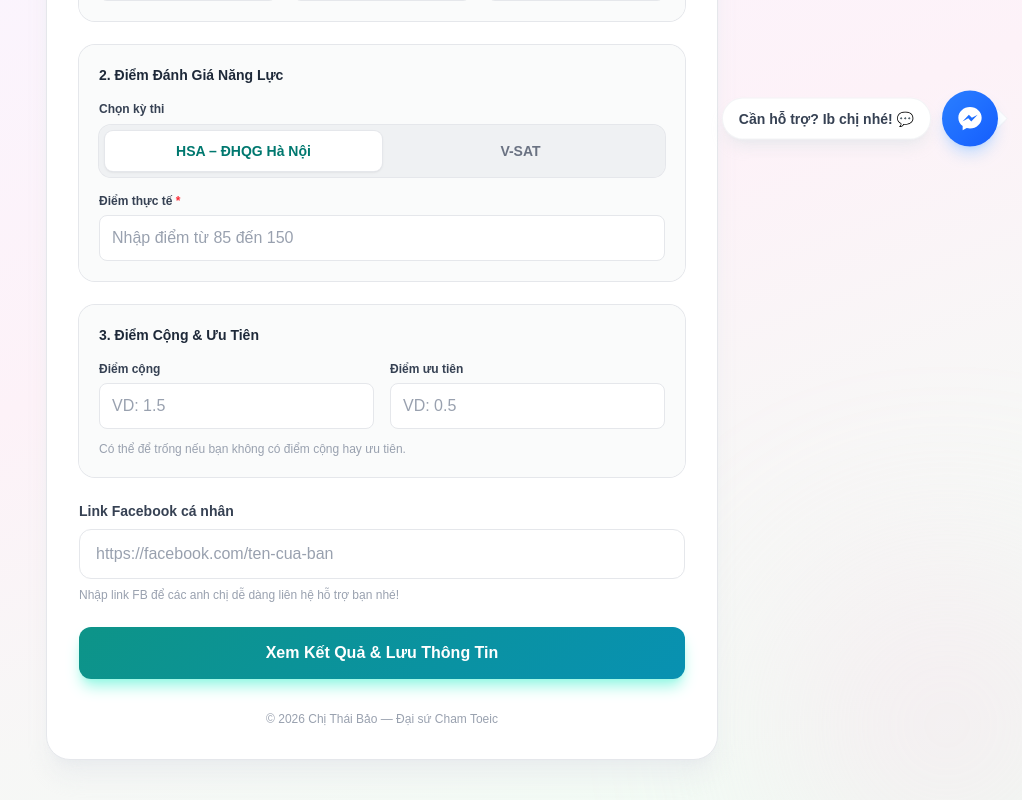
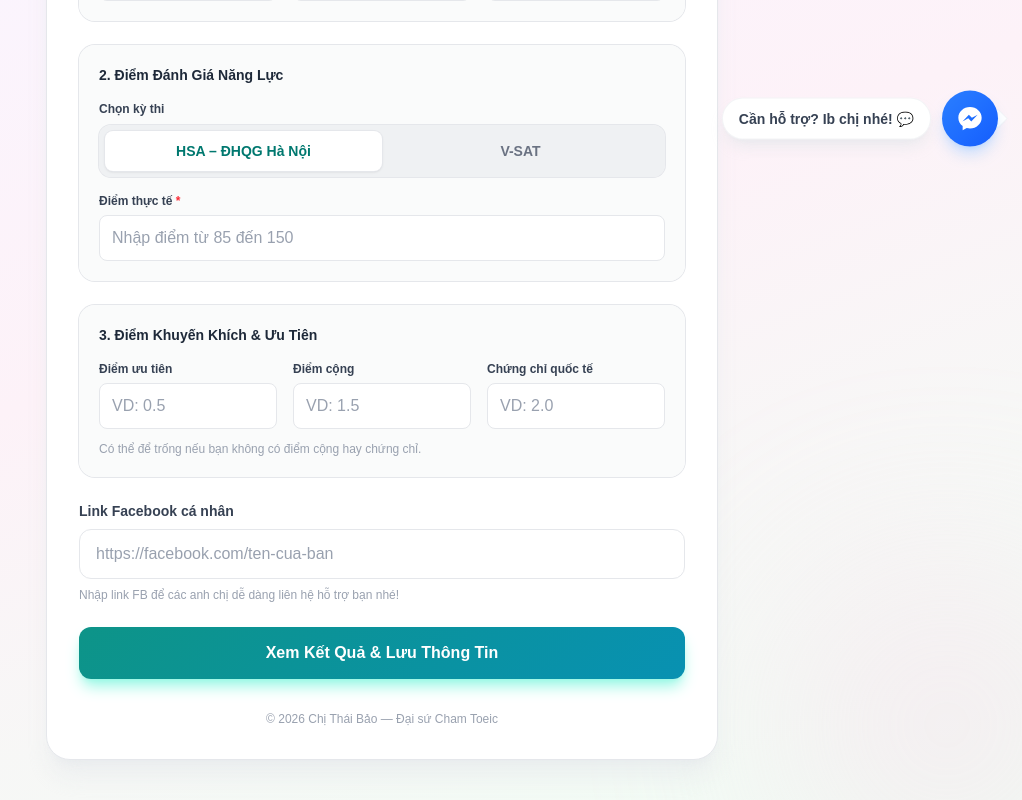
Before and after one commit to Hungztv/Quy_doi_Diem, a Next.js app: page / in a window 1280 px wide. Shown: the part 628-1428 px from the top of the page, without its empty margins (258-1280 px from the left). Built offline with nearby package versions, Linux system fonts and the light colour scheme.

Commit message:
feat: add international certificate bonus points

```diff
--- a/app/api/save-score/route.ts
+++ b/app/api/save-score/route.ts
@@ -11,6 +11,7 @@ type SaveScorePayload = {
     examScore: number;
     bonusPoints: number;
     priorityPoints: number;
+    intlCertPoints: number;
     finalScore: number;
     facebookLink?: string;
 };
@@ -73,9 +74,9 @@ export async function POST(request: NextRequest) {
             );
         }
 
-        if (!isFiniteNumber(body.bonusPoints) || !isFiniteNumber(body.priorityPoints)) {
+        if (!isFiniteNumber(body.bonusPoints) || !isFiniteNumber(body.priorityPoints) || !isFiniteNumber(body.intlCertPoints)) {
             return NextResponse.json(
-                { status: "error", message: "Điểm cộng hoặc ưu tiên không hợp lệ." },
+                { status: "error", message: "Điểm cộng, ưu tiên hoặc chứng chỉ không hợp lệ." },
                 { status: 400 }
             );
         }
@@ -99,6 +100,7 @@ export async function POST(request: NextRequest) {
             examScore: body.examScore,
             bonusPoints: body.bonusPoints,
             priorityPoints: body.priorityPoints,
+            intlCertPoints: body.intlCertPoints,
             finalScore: body.finalScore,
             facebookLink: body.facebookLink?.trim() || "",
             createdAt: new Date().toISOString(),
--- a/app/page.tsx
+++ b/app/page.tsx
@@ -137,6 +137,7 @@ export default function HomePage() {
   const [examScore, setExamScore] = useState("");
   const [bonusPoints, setBonusPoints] = useState("");
   const [priorityPoints, setPriorityPoints] = useState("");
+  const [intlCertPoints, setIntlCertPoints] = useState("");
   const [facebookLink, setFacebookLink] = useState("");
   const [message, setMessage] = useState<Message | null>(null);
   const [isLoading, setIsLoading] = useState(false);
@@ -197,12 +198,14 @@ export default function HomePage() {
 
     const strBonus = bonusPoints.trim();
     const strPriority = priorityPoints.trim();
-    if ((strBonus && !isNumericInput(strBonus)) || (strPriority && !isNumericInput(strPriority))) {
-      setMessage({ type: "error", text: "Điểm cộng hoặc điểm ưu tiên không hợp lệ." });
+    const strIntlCert = intlCertPoints.trim();
+    if ((strBonus && !isNumericInput(strBonus)) || (strPriority && !isNumericInput(strPriority)) || (strIntlCert && !isNumericInput(strIntlCert))) {
+      setMessage({ type: "error", text: "Điểm cộng, điểm ưu tiên, hoặc điểm chứng chỉ không hợp lệ." });
       return;
     }
     const numBonus = strBonus ? Number(strBonus) : 0;
     const numPriority = strPriority ? Number(strPriority) : 0;
+    const numIntlCert = strIntlCert ? Number(strIntlCert) : 0;
 
     const facebookValidation = normalizeFacebookLink(facebookLink);
     if (facebookValidation.error) {
@@ -211,7 +214,7 @@ export default function HomePage() {
     }
 
     const hocBaScore = ((hbM1 * 2) + hbM2 + hbM3) * 3 / 4;
-    const finalScore = (hocBaScore * 0.5) + (convertedExamScore * 0.5) + numBonus + numPriority;
+    const finalScore = (hocBaScore * 0.5) + (convertedExamScore * 0.5) + numBonus + numPriority + numIntlCert;
     const finalScoreRounded = Number(finalScore.toFixed(2));
 
     setIsLoading(true);
@@ -229,6 +232,7 @@ export default function HomePage() {
           examScore: numExamScore,
           bonusPoints: numBonus,
           priorityPoints: numPriority,
+          intlCertPoints: numIntlCert,
           finalScore: finalScoreRounded,
           facebookLink: facebookValidation.value,
         }),
@@ -239,21 +243,21 @@ export default function HomePage() {
       if (!response.ok || data?.status !== "success") {
         setMessage({
           type: "success",
-          text: `🎯 Điểm xét tuyển của bạn là ${finalScoreRounded.toFixed(2)}/30. Đã tính điểm xong, nhưng tiếc là hệ thống chưa lưu được thông tin của bạn. Bạn hãy thử lại sau nhé!`,
+          text: `🎯 Điểm xét tuyển của bạn là ${finalScoreRounded.toFixed(2)}/30. Đã tính điểm xong`,
         });
         return;
       }
 
       setMessage({
         type: "success",
-        text: `🎉 Tuyệt vời! Điểm xét tuyển của bạn là ${finalScoreRounded.toFixed(2)}/30. Tụi mình đã lưu thông tin thành công rồi nhé. Chuẩn bị tinh thần đón tin vui thôi nào! ✨`,
+        text: `🎉 Tuyệt vời! Điểm xét tuyển của bạn là ${finalScoreRounded.toFixed(2)}/30.  Chuẩn bị tinh thần đón tin vui thôi nào! ✨`,
       });
     } catch (error) {
       console.error("Submit error:", error);
 
       setMessage({
         type: "success",
-        text: `🎯 Điểm xét tuyển của bạn là ${finalScoreRounded.toFixed(2)}/30. Đã tính điểm xong, nhưng do lỗi mạng nên chưa lưu được thông tin, bạn thông cảm nhé!`,
+        text: `🎯 Điểm xét tuyển của bạn là ${finalScoreRounded.toFixed(2)}/30. Đã tính điểm xong, `,
       });
     } finally {
       setIsLoading(false);
@@ -329,8 +333,8 @@ export default function HomePage() {
                 type="button"
                 onClick={() => setExamType("HSA")}
                 className={`flex-1 rounded-lg px-3 py-2 text-sm font-semibold transition-all duration-200 ${examType === "HSA"
-                    ? "bg-white text-teal-700 shadow-sm"
-                    : "text-gray-500 hover:text-gray-700"
+                  ? "bg-white text-teal-700 shadow-sm"
+                  : "text-gray-500 hover:text-gray-700"
                   }`}
               >
                 Bảng HSA
@@ -339,8 +343,8 @@ export default function HomePage() {
                 type="button"
                 onClick={() => setExamType("VSAT")}
                 className={`flex-1 rounded-lg px-3 py-2 text-sm font-semibold transition-all duration-200 ${examType === "VSAT"
-                    ? "bg-white text-teal-700 shadow-sm"
-                    : "text-gray-500 hover:text-gray-700"
+                  ? "bg-white text-teal-700 shadow-sm"
+                  : "text-gray-500 hover:text-gray-700"
                   }`}
               >
                 Bảng V-SAT
@@ -476,18 +480,22 @@ export default function HomePage() {
 
           {/* Nhóm 3: Điểm Cộng & Ưu Tiên */}
           <div className="rounded-2xl bg-gray-50/80 p-5 ring-1 ring-gray-200">
-            <h3 className="mb-4 text-sm font-bold text-gray-800">3. Điểm Cộng & Ưu Tiên</h3>
-            <div className="grid grid-cols-1 gap-4 sm:grid-cols-2">
+            <h3 className="mb-4 text-sm font-bold text-gray-800">3. Điểm Khuyến Khích & Ưu Tiên</h3>
+            <div className="grid grid-cols-1 gap-4 sm:grid-cols-3">
+              <div>
+                <label className="mb-1.5 block text-xs font-semibold text-gray-700">Điểm ưu tiên</label>
+                <input type="number" step="0.01" min="0" value={priorityPoints} onChange={(e) => { setPriorityPoints(e.target.value); setMessage(null); }} placeholder="VD: 0.5" className="input-glow w-full rounded-lg border border-gray-200 bg-white px-3 py-2.5 text-gray-900 outline-none placeholder:text-gray-400" />
+              </div>
               <div>
                 <label className="mb-1.5 block text-xs font-semibold text-gray-700">Điểm cộng</label>
                 <input type="number" step="0.01" min="0" value={bonusPoints} onChange={(e) => { setBonusPoints(e.target.value); setMessage(null); }} placeholder="VD: 1.5" className="input-glow w-full rounded-lg border border-gray-200 bg-white px-3 py-2.5 text-gray-900 outline-none placeholder:text-gray-400" />
               </div>
               <div>
-                <label className="mb-1.5 block text-xs font-semibold text-gray-700">Điểm ưu tiên</label>
-                <input type="number" step="0.01" min="0" value={priorityPoints} onChange={(e) => { setPriorityPoints(e.target.value); setMessage(null); }} placeholder="VD: 0.5" className="input-glow w-full rounded-lg border border-gray-200 bg-white px-3 py-2.5 text-gray-900 outline-none placeholder:text-gray-400" />
+                <label className="mb-1.5 block text-xs font-semibold text-gray-700">Chứng chỉ quốc tế</label>
+                <input type="number" step="0.01" min="0" value={intlCertPoints} onChange={(e) => { setIntlCertPoints(e.target.value); setMessage(null); }} placeholder="VD: 2.0" className="input-glow w-full rounded-lg border border-gray-200 bg-white px-3 py-2.5 text-gray-900 outline-none placeholder:text-gray-400" />
               </div>
             </div>
-            <p className="mt-3 text-xs text-gray-400">Có thể để trống nếu bạn không có điểm cộng hay ưu tiên.</p>
+            <p className="mt-3 text-xs text-gray-400">Có thể để trống nếu bạn không có điểm cộng hay chứng chỉ.</p>
           </div>
 
           {/* Facebook link */}
```
